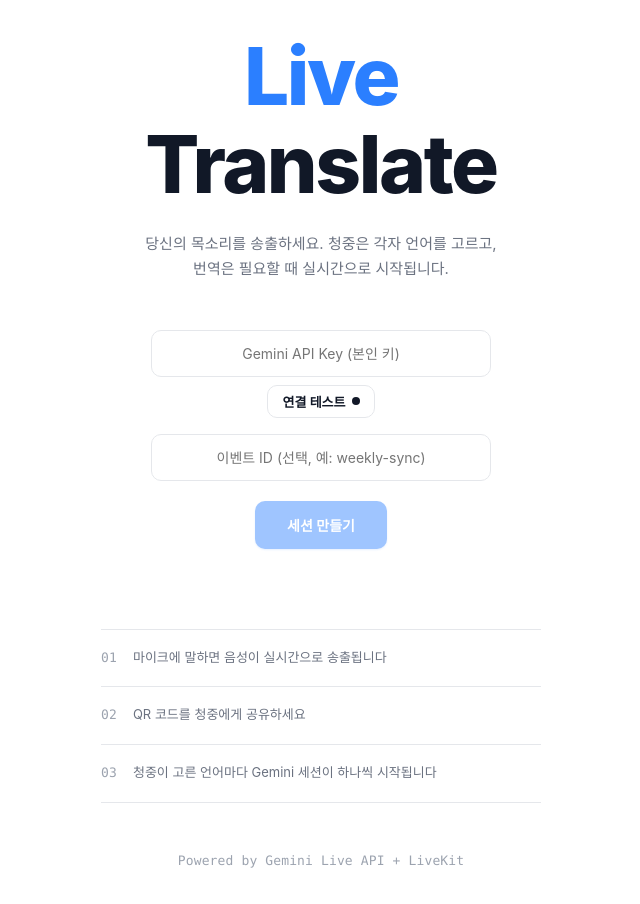
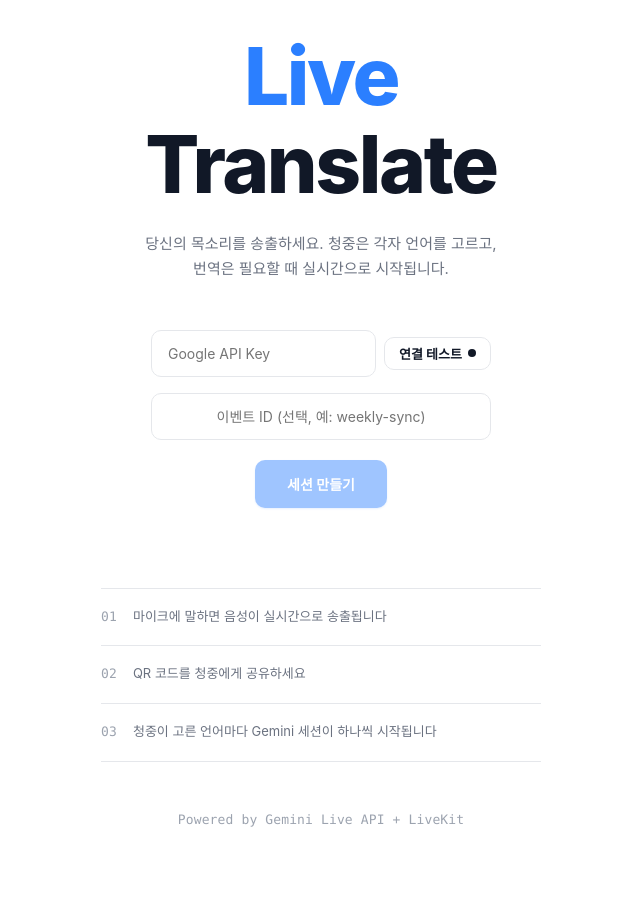
Before and after one commit to equanonthego/live-interpret, a Next.js app: page / in a window 1280 px wide. Shown: the whole page, without its empty margins (319-959 px from the left). After the commit the page ends 863 px from the top, so only its background shows below. Built offline with nearby package versions, Linux system fonts and the light colour scheme; no server answers; a web font is replaced by a local one.

Commit message:
fix(byok): 키 입력+연결테스트 버튼 한 줄 배치, 라벨을 Google API Key로 변경

```diff
--- a/src/app/page.tsx
+++ b/src/app/page.tsx
@@ -151,16 +151,16 @@ export default function Home() {
           }}
         >
           <div style={{ marginBottom: 4 }}>
+            <div style={{ display: "flex", alignItems: "center", gap: 8 }}>
               <input
                 type="password"
                 className="input-field"
-              placeholder="Gemini API Key (본인 키)"
+                placeholder="Google API Key"
                 value={geminiApiKey}
                 onChange={(e) => onKeyChange(e.target.value)}
-              style={{ textAlign: "center", width: "100%" }}
+                style={{ textAlign: "left", flex: 1, minWidth: 0 }}
                 disabled={loading}
               />
-            <div style={{ display: "flex", alignItems: "center", justifyContent: "center", gap: 10, marginTop: 8 }}>
               <button
                 type="button"
                 className="btn btn-outline"
@@ -172,6 +172,7 @@ export default function Home() {
                   display: "inline-flex",
                   alignItems: "center",
                   gap: 6,
+                  flexShrink: 0,
                 }}
               >
                 {keyStatus === "testing" ? "확인 중…" : "연결 테스트"}
@@ -188,10 +189,10 @@ export default function Home() {
                   }}
                 />
               </button>
+            </div>
             {keyStatus === "fail" && (
-                <span style={{ color: "var(--error)", fontSize: 13 }}>{keyError}</span>
+              <p style={{ color: "var(--error)", fontSize: 13, marginTop: 8 }}>{keyError}</p>
             )}
-            </div>
           </div>
 
           {passwordRequired && (
```
Lines whose indentation alone changed are shown as unchanged.
